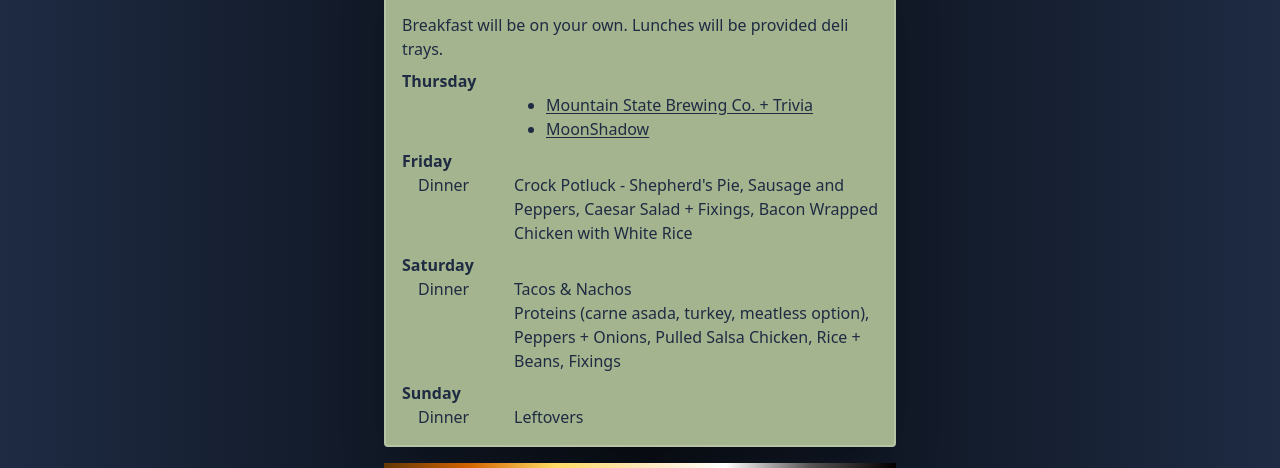
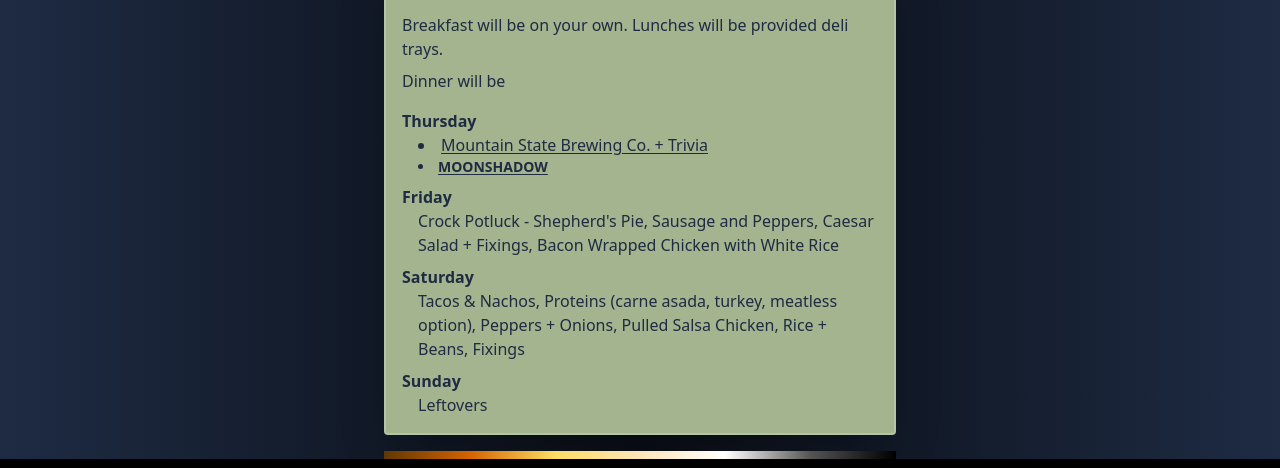
Before and after one commit to retzloff/deep-creek-disco, a SvelteKit app: page / in a window 1280 px wide. Shown: the part 1131-1599 px from the top of the page. Built offline with nearby package versions, Linux system fonts and the light colour scheme.

Commit message:
:truck: Reorg's file layout

```diff
--- a/src/app.css
+++ b/src/app.css
@@ -52,12 +52,8 @@
 		@apply pt-2 font-semibold;
 	}
 
-	dt:first-of-type {
-		@apply pt-0;
-	}
-
 	dd {
-		@apply ml-4 grid grid-cols-[1fr_4fr] flex-nowrap;
+		@apply ml-4;
 	}
 
 	li {
--- a/src/components/MealList.svelte
+++ b/src/components/MealList.svelte
@@ -1,29 +1,27 @@
 <p>Breakfast will be on your own. Lunches will be provided deli trays.</p>
+<p>Dinner will be</p>
 <dl>
 	<dt>Thursday</dt>
 	<dd>
-		<span />
-		<ul>
-			<li><a href="https://msbcdeepcreek.com">Mountain State Brewing Co. + Trivia</a></li>
-			<li><a href="https://moonshadow145.com">MoonShadow</a></li>
+		<ul class="list-inside">
+			<li class="mx-0">
+				<a href="https://msbcdeepcreek.com">Mountain State Brewing Co. + Trivia</a>
+			</li>
+			<li class="mx-0 uppercase text-sm font-semibold">
+				<a href="https://moonshadow145.com">MoonShadow</a>
+			</li>
 		</ul>
 	</dd>
 	<dt>Friday</dt>
 	<dd>
-		<span>Dinner</span>Crock Potluck - Shepherd's Pie, Sausage and Peppers, Caesar Salad + Fixings,
-		Bacon Wrapped Chicken with White Rice
+		Crock Potluck - Shepherd's Pie, Sausage and Peppers, Caesar Salad + Fixings, Bacon Wrapped
+		Chicken with White Rice
 	</dd>
 	<dt>Saturday</dt>
 	<dd>
-		<span>Dinner</span>Tacos & Nachos<br />Proteins (carne asada, turkey, meatless option), Peppers
-		+ Onions, Pulled Salsa Chicken, Rice + Beans, Fixings
+		Tacos & Nachos, Proteins (carne asada, turkey, meatless option), Peppers + Onions, Pulled Salsa
+		Chicken, Rice + Beans, Fixings
 	</dd>
 	<dt>Sunday</dt>
-	<dd><span>Dinner</span>Leftovers</dd>
+	<dd>Leftovers</dd>
 </dl>
-
-<style>
-	span {
-		@apply inline-block w-24;
-	}
-</style>
--- a/src/routes/+layout.svelte
+++ b/src/routes/(main)/+layout.svelte
@@ -1,7 +1,6 @@
 <script>
-	import '../app.css';
-
-	import Stripe from '../components/Stripe.svelte';
+	import '../../app.css';
+	import Stripe from '../../components/Stripe.svelte';
 </script>
 
 <div class="min-h-screen">
--- a/src/routes/+page.svelte
+++ b/src/routes/(main)/+page.svelte
@@ -1,7 +1,7 @@
 <script>
-	import CountdownTimer from '../components/CountdownTimer.svelte';
-	import BoulderHeightsMap from '../components/BoulderHeightsMap.svelte';
-	import MealList from '../components/MealList.svelte';
+	import CountdownTimer from '../../components/CountdownTimer.svelte';
+	import BoulderHeightsMap from '../../components/BoulderHeightsMap.svelte';
+	import MealList from '../../components/MealList.svelte';
 </script>
 
 <section class="text-slate-200 bg-cloud-burst">
--- /dev/null
+++ b/src/routes/shhhh/+page.svelte
@@ -0,0 +1,5 @@
+<div
+	style="position: absolute; inset: 0; background: #1e2b43; color: #fff; display: grid; place-items: center; font-family:Arial, Helvetica, sans-serif;"
+>
+	<h1>#9191</h1>
+</div>
```
Also changed, not shown: src/routes/(main)/oneshot/+page.svelte (renamed from src/routes/oneshot/+page.svelte), src/routes/(main)/rooms/+page.svelte (renamed from src/routes/rooms/+page.svelte).
